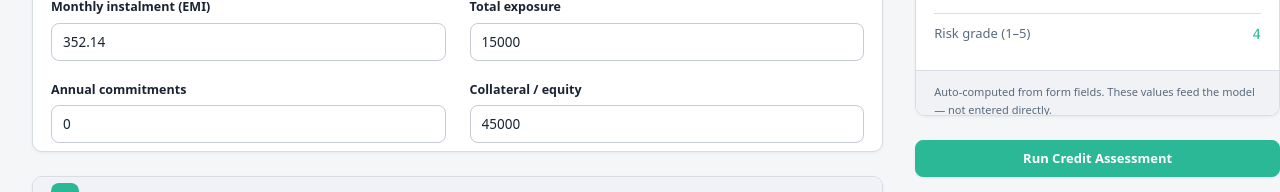
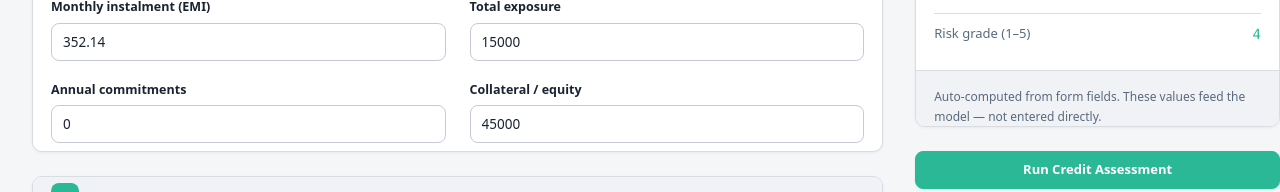
Before and after one commit to Hari-jmr/credit_ml, a Next.js app in the folder credit-risk-ui/: page / in a window 1280 px wide. Shown: the part 576-768 px from the top of the page. Built offline with nearby package versions, Linux system fonts and the light colour scheme; no server answers.

Commit message:
increase DerivedPanel footer padding and font size for better visibility

```diff
--- a/credit-risk-ui/src/components/DerivedPanel.tsx
+++ b/credit-risk-ui/src/components/DerivedPanel.tsx
@@ -40,7 +40,7 @@ export function DerivedPanel({ derived }: { derived: DerivedFeatures }) {
           </div>
         ))}
       </dl>
-      <p className="-mx-6 -mb-6 mt-4 border-t border-border bg-surface-2 px-6 py-3 text-[11px] leading-relaxed text-text-muted max-sm:-mx-4 max-sm:px-4">
+      <p className="-mx-6 -mb-6 mt-4 border-t border-border bg-surface-2 px-6 py-4 text-[12px] leading-relaxed text-text-muted max-sm:-mx-4 max-sm:px-4">
         Auto-computed from form fields. These values feed the model &mdash; not entered directly.
       </p>
     </div>
```
